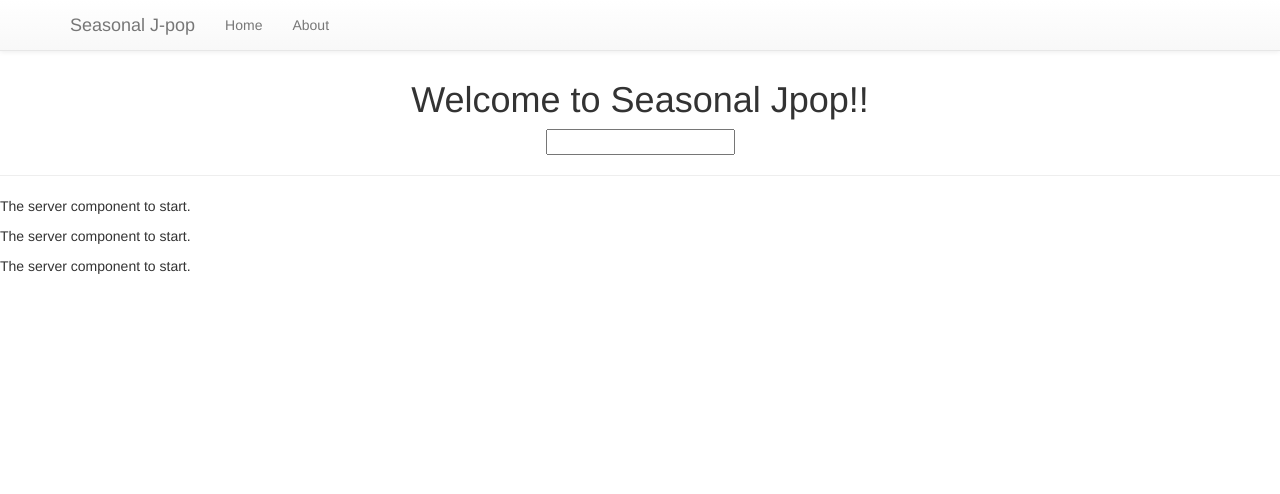
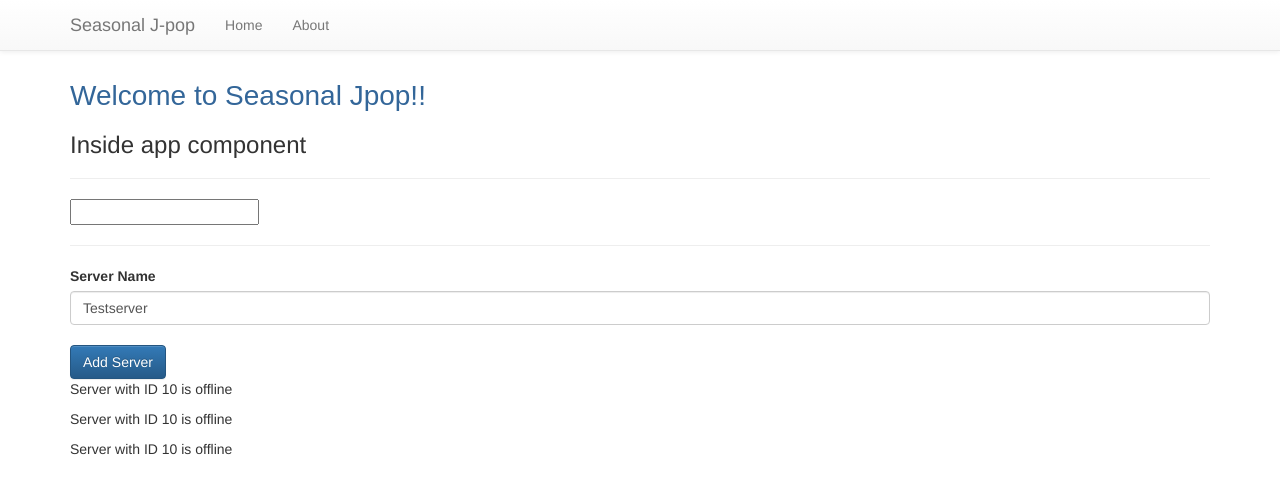
Before and after one commit to michaelnguyenm/seasonal-jpop-app, an Angular app: page / in a window 1280 px wide. Shown: the top 494 px of the page. Built offline with nearby package versions, Linux system fonts and the light colour scheme.

Commit message:
Made a button and form that work based on events

```diff
--- a/src/client/app/app.component.css
+++ b/src/client/app/app.component.css
@@ -1,7 +1,6 @@
-/*
+/**/
 h1 {
     color: #369;
     font-family: Arial, Helvetica, sans-serif;
     font-size: 200%;
 }
-*/
--- a/src/client/app/app.component.html
+++ b/src/client/app/app.component.html
@@ -1,8 +1,14 @@
-<div style="text-align:center">
-    <h1>-</h1>
-    <h1>Welcome to {{title}}!!</h1>
-    <input type="text" [(ngModel)]="body">
-    <p>{{ body }}</p>
+<h1>-</h1>
+<div class="container">
+    <div class="row">
+        <div class="col-xs-12">
+            <h1>Welcome to {{title}}!!</h1>
+            <h3>Inside app component</h3>
+            <hr>
+            <input type="text" [(ngModel)]="body">
+            <p>{{ body }}</p>
+            <hr>
+            <app-servers></app-servers>
+        </div>
+    </div>
 </div>
-<hr>
-<app-servers></app-servers>
--- a/src/client/app/app.component.ts
+++ b/src/client/app/app.component.ts
@@ -4,6 +4,10 @@
     selector: 'app-root',
     templateUrl: './app.component.html',
     styleUrls: ['./app.component.css']
+    // styles: [`
+    //     h1 {
+    //         color: dodgerblue
+    //     }`]
 })
 export class AppComponent {
     title = 'Seasonal Jpop';
--- a/src/client/app/server/server.component.html
+++ b/src/client/app/server/server.component.html
@@ -1,3 +1 @@
-<p>
-    The server component to start.
-</p>
+<p>{{ 'Server' }} with ID {{ serverId }} is {{ getServerStatus() }}</p>
--- a/src/client/app/server/server.component.ts
+++ b/src/client/app/server/server.component.ts
@@ -5,5 +5,10 @@
     templateUrl: './server.component.html'
 })
 export class ServerComponent {
+    serverId: number = 10;
+    serverStatus: string = 'offline';
 
+    getServerStatus() {
+        return this.serverStatus;
+    }
 }
--- a/src/client/app/servers/servers.component.html
+++ b/src/client/app/servers/servers.component.html
@@ -1,3 +1,22 @@
+<label>Server Name</label>
+<!-- <input
+    type="text"
+    class="form-control"
+    (input)="onUpdateServerName($event)"> -->
+<input
+    type="text"
+    class="form-control"
+    [(ngModel)]="serverName">
+<!-- <p>{{ serverName }}</p> -->
+<br>
+<button
+    class="btn btn-primary"
+    [disabled]="!allowNewServer"
+    (click)="onCreateServer()">Add Server</button>
+<!-- <p>{{ allowNewServer }}</p> -->
+<!-- <p>{{ serverCreationStatus }}</p> -->
+<p *ngIf="serverCreated">Server was created, server name is {{ serverName }}
+</p>
 <app-server></app-server>
 <app-server></app-server>
 <app-server></app-server>
--- a/src/client/app/servers/servers.component.ts
+++ b/src/client/app/servers/servers.component.ts
@@ -2,14 +2,30 @@
 
 @Component({
   selector: 'app-servers',
-  templateUrl: './servers.component.html',
+  templateUrl:'./servers.component.html',
   styleUrls: ['./servers.component.css']
 })
 export class ServersComponent implements OnInit {
+    allowNewServer = false;
+    serverCreationStatus = 'No server was created'
+    serverName = 'Testserver';
+    serverCreated = false;
 
-  constructor() { }
+    constructor() {
+        setTimeout(() => {
+            this.allowNewServer = true;
+        }, 2000);
+    }
 
-  ngOnInit() {
-  }
+    ngOnInit() {
+    }
 
+    onCreateServer() {
+        this.serverCreated = true;
+        this.serverCreationStatus = 'Server was created! Name is ' + this.serverName;
+    }
+
+    onUpdateServerName(event: any) {
+        this.serverName = (<HTMLInputElement>event.target).value;
+    }
 }
--- a/src/index.html
+++ b/src/index.html
@@ -31,7 +31,9 @@
                 </div>
             </div>
         </nav>
+
         <app-root>Loading...</app-root>
+
         <script src="https://ajax.googleapis.com/ajax/libs/jquery/1.12.4/jquery.min.js"></script>
         <script src="https://maxcdn.bootstrapcdn.com/bootstrap/3.3.7/js/bootstrap.min.js" integrity="sha384-Tc5IQib027qvyjSMfHjOMaLkfuWVxZxUPnCJA7l2mCWNIpG9mGCD8wGNIcPD7Txa" crossorigin="anonymous"></script>
     </body>
```
